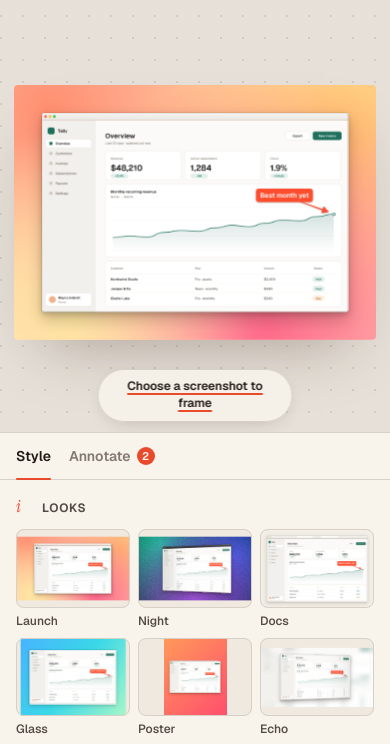
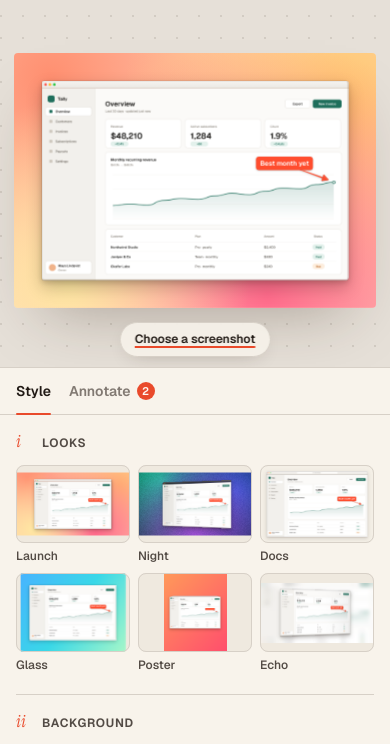
Before and after one commit to ywageeh/framesmith, a website with bundled scripts: page public/index.html in a window 390 px wide. Shown: the part 63-807 px from the top of the page. Built offline with nearby package versions, Linux system fonts and the light colour scheme.

Commit message:
Tighter mobile stage, cleaner touch hint and tool buttons

```diff
--- a/public/index.html
+++ b/public/index.html
@@ -94,7 +94,7 @@
         <div class="stage-hint" id="stage-hint">
           <span class="hint-lead"><kbd>Ctrl</kbd> <kbd>V</kbd> to paste a screenshot, drop a file, or</span>
           <button class="link" id="hint-open">browse</button>
-          <button class="link touch-only" id="hint-open-touch">Choose a screenshot to frame</button>
+          <button class="link touch-only" id="hint-open-touch">Choose a screenshot</button>
           <span class="capture-only">·</span>
           <button class="link capture-only" id="hint-capture">capture your screen</button>
         </div>
--- a/public/styles.css
+++ b/public/styles.css
@@ -1139,7 +1139,7 @@ input[type='range'].centered::-moz-range-track {
   }
   .app {
     grid-template-columns: minmax(0, 1fr);
-    grid-template-rows: var(--bar-h) minmax(300px, 52dvh) auto;
+    grid-template-rows: var(--bar-h) minmax(260px, min(52dvh, calc(78vw + 70px))) auto;
     grid-template-areas: 'bar' 'stage' 'panel';
     height: auto;
     min-height: 100dvh;
@@ -1188,6 +1188,10 @@ input[type='range'].centered::-moz-range-track {
   }
   .touch-only {
     display: inline;
+    white-space: nowrap;
+  }
+  .tool kbd {
+    display: none;
   }
 }
 
```
